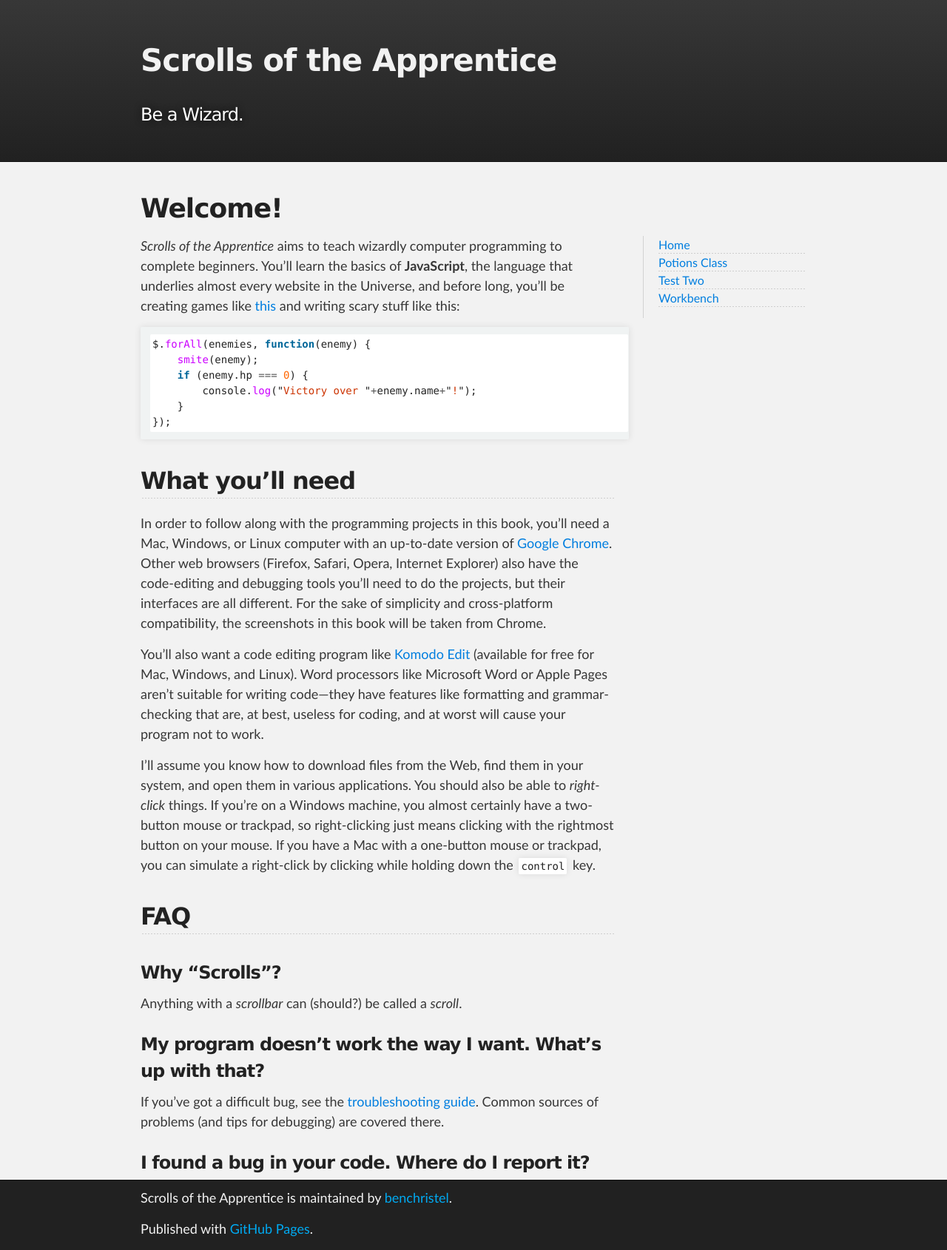
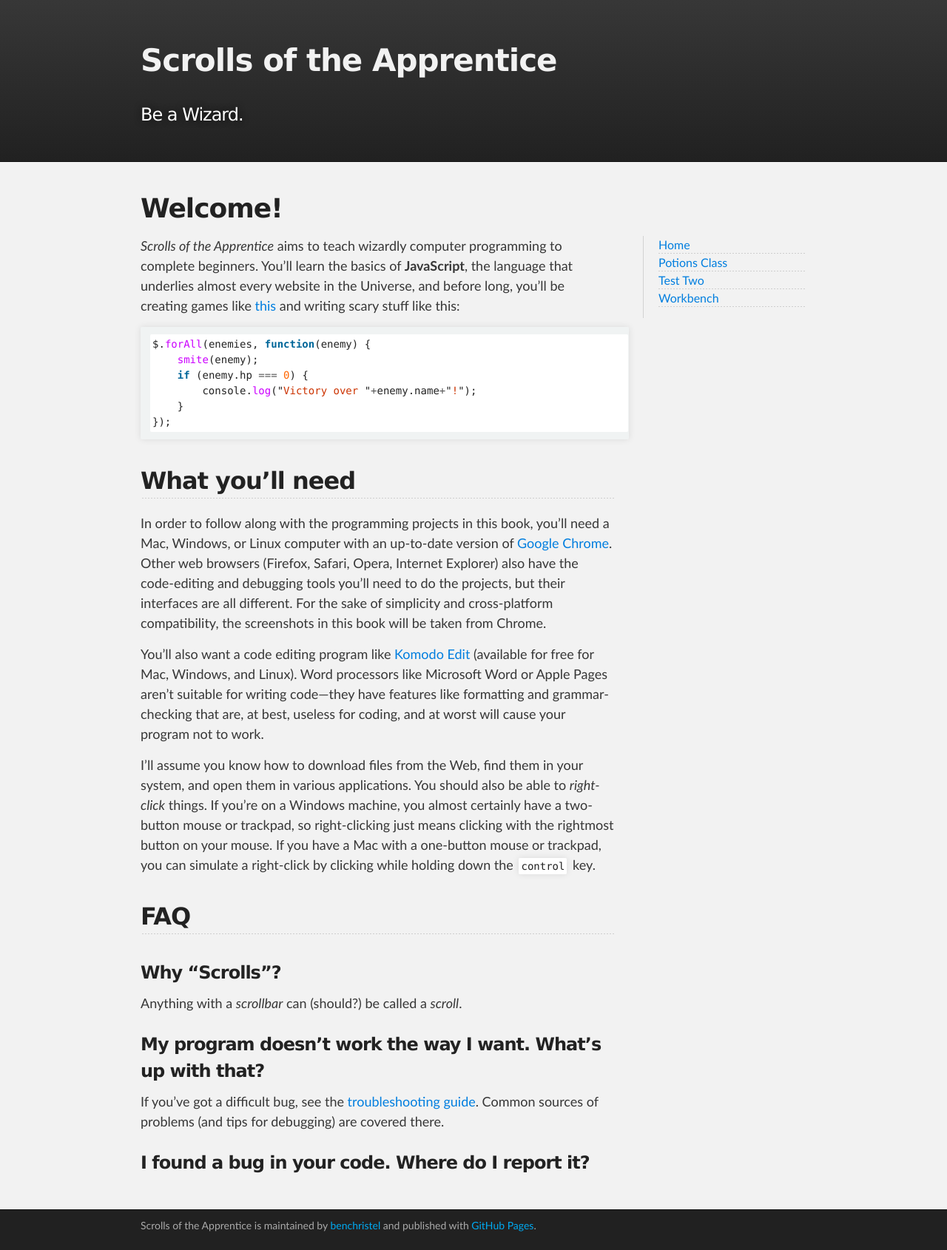
Before and after one commit to benchristel/scrolls, a Jekyll site: the page built from 0000-welcome.md, in a window 1280 px wide. Shown: the whole page at 74% size. Built offline with Jekyll 4.4.1, drawn with Linux system fonts in a browser that asks for light colours; Markdown is read by kramdown in place of the engine named in the settings.

Commit message:
tweak footer style

```diff
--- a/_includes/footer.html
+++ b/_includes/footer.html
@@ -1,6 +1,5 @@
 <div id="footer_wrap" class="outer">
   <footer class="inner centerer">
-    <p class="copyright">Scrolls of the Apprentice is maintained by <a href="https://github.com/benchristel">benchristel</a>.</p>
-    <p>Published with <a href="http://pages.github.com">GitHub Pages</a>.</p>
+    <p class="copyright">Scrolls of the Apprentice is maintained by <a href="https://github.com/benchristel">benchristel</a> and published with <a href="http://pages.github.com">GitHub Pages</a>.</p>
   </footer>
 </div>
--- a/css/stylesheet.css
+++ b/css/stylesheet.css
@@ -97,8 +97,12 @@ p {
   margin: 10px 0 15px 0;
 }
 
+footer {
+  font-size: 14px;
+}
+
 footer p {
-  color: #f2f2f2;
+  color: #aaa;
 }
 
 a {
@@ -315,6 +319,7 @@ Full-Width Styles
   background: #f2f2f2;
   border-top: 1px solid #111;
   border-bottom: 1px solid #111;
+  padding-bottom: 40px;
   min-height: 600px;
 }
 
```
